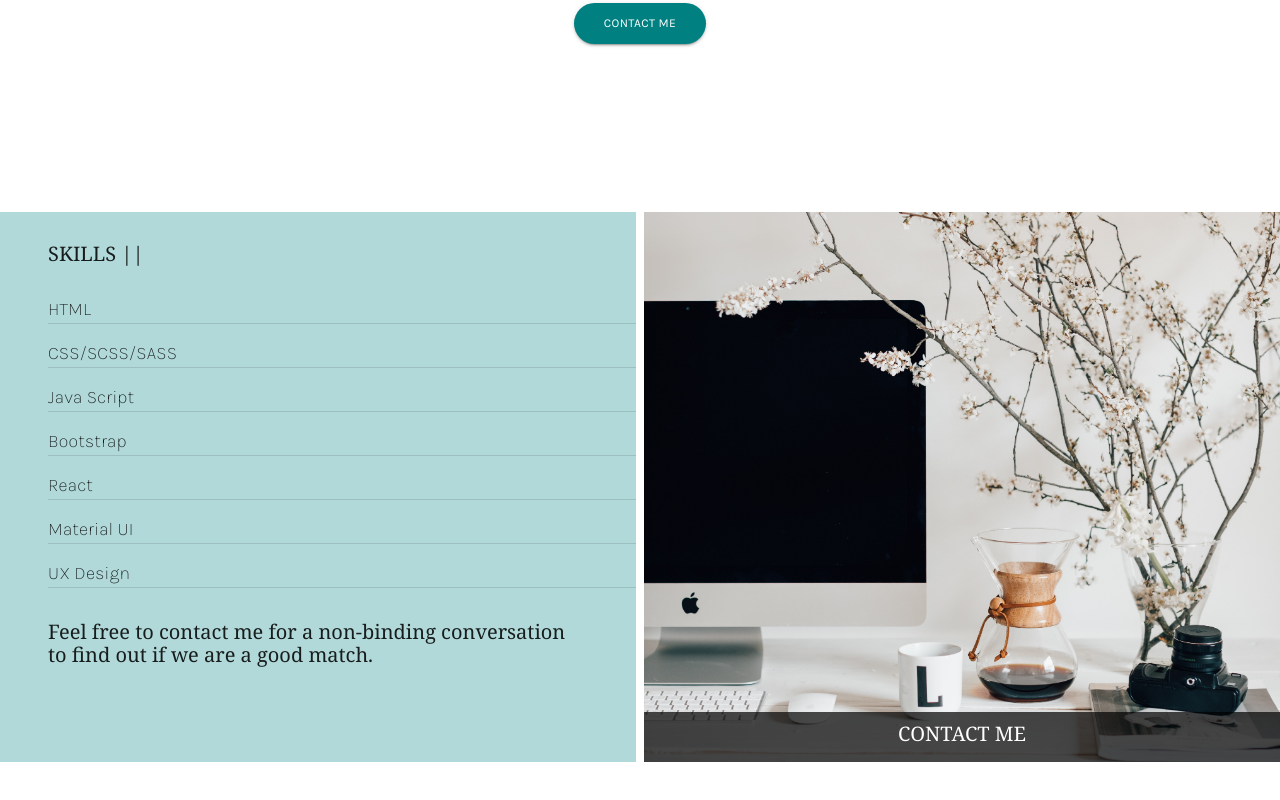
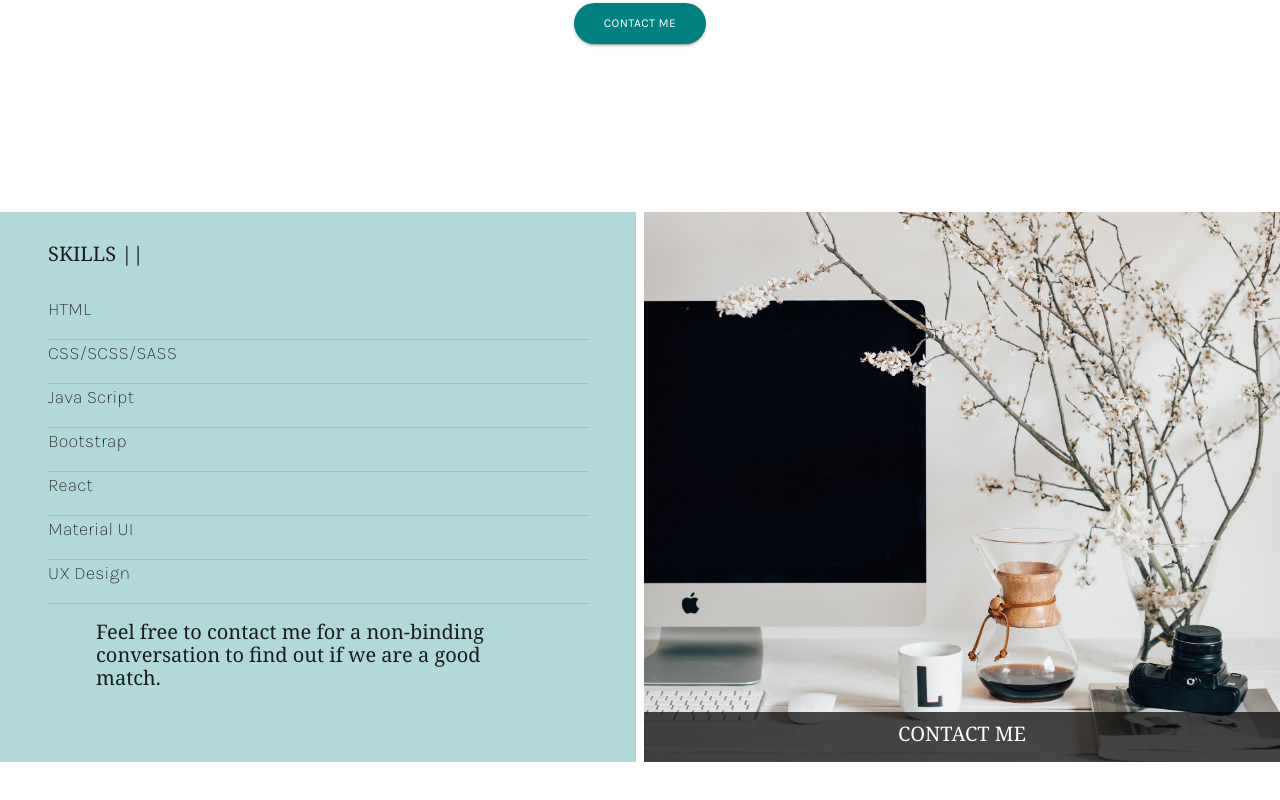
Before and after one commit to anettekoder/portfolioss, a React (Create React App) app: page / in a window 1280 px wide. Shown: the part 642-1442 px from the top of the page. Built offline with nearby package versions, Linux system fonts and the light colour scheme.

Commit message:
Fix index

```diff
--- a/src/pages/index.js
+++ b/src/pages/index.js
@@ -5,15 +5,16 @@ import Paper from "@mui/material/Paper";
 import { styled } from "@mui/material/styles";
 import CardMedia from "@mui/material/CardMedia";
 import image1 from "../components/images/landscape1.jpg";
-import { Link } from "react-router-dom";
+import { Link, useNavigate } from "react-router-dom";
 
 const Item = styled(Paper)(() => ({
   borderRadius: "none",
   boxShadow: "none",
-  borderBox: "boxZize",
+  boxSizing: "border-box"
 }));
 
 function Home() {
+  const navigate = useNavigate();
   return (
     <div>
       <Grid container justify="center" spacing={2}>
@@ -25,7 +26,7 @@ function Home() {
             <Typography variant="h2">and I am a Front End Developer</Typography>
             <PrimaryButton
               variant="contained"
-              href="/contact"
+              onClick={() => navigate("/contact")}
               sx={{ marginTop: "2rem" }}
             >
               Contact me
@@ -34,95 +35,56 @@ function Home() {
         </Grid>
       </Grid>
 
-      <Grid
-        container
-        justify="center"
-        spacing={1}
-        style={{ marginTop: "10rem" }}
-      >
+      <Grid container justify="center" spacing={1} style={{ marginTop: "10rem" }}>
         <Grid item xs={12} md={6}>
           <Item
             style={{
               backgroundColor: "rgba(0, 128, 129, 0.3)",
               borderRadius: "0",
               height: "550px",
-              width: "auto",
+              width: "auto"
             }}
           >
-            <Typography
-              variant="h3"
-              align="left"
-              style={{ marginLeft: "3rem", padding: "30px 0" }}
-            >
+            <div style={{ margin: "0 3rem 0 3rem" }}>
+              <Typography variant="h3" align="left" style={{ padding: "30px 0" }}>
                 SKILLS ||
               </Typography>
-            <Typography
-              variant="body1"
-              align="left"
-              style={{ marginLeft: "3rem", marginBottom: "1rem" }}
-            >
+              <Typography variant="body1" align="left" style={{ marginBottom: "1rem" }}>
                 HTML
+              </Typography>
               <Divider />
+
+              <Typography variant="body1" align="left" style={{ marginBottom: "1rem" }}>
+                CSS/SCSS/SASS
               </Typography>
+              <Divider />
 
-            <Typography
-              variant="body1"
-              align="left"
-              style={{ marginLeft: "3rem", marginBottom: "1rem" }}
-            >
-              CSS/SCSS/SASS
+              <Typography variant="body1" align="left" style={{ marginBottom: "1rem" }}>
+                Java Script
+              </Typography>
               <Divider />
+              <Typography variant="body1" align="left" style={{ marginBottom: "1rem" }}>
+                Bootstrap
               </Typography>
-
-            <Typography
-              variant="body1"
-              align="left"
-              style={{ marginLeft: "3rem", marginBottom: "1rem" }}
-            >
-              Java Script
               <Divider />
+              <Typography variant="body1" align="left" style={{ marginBottom: "1rem" }}>
+                React
               </Typography>
-            <Typography
-              variant="body1"
-              align="left"
-              style={{ marginLeft: "3rem", marginBottom: "1rem" }}
-            >
-              Bootstrap
               <Divider />
+              <Typography variant="body1" align="left" style={{ marginBottom: "1rem" }}>
+                Material UI
               </Typography>
-            <Typography
-              variant="body1"
-              align="left"
-              style={{ marginLeft: "3rem", marginBottom: "1rem" }}
-            >
-              React
               <Divider />
+              <Typography variant="body1" align="left" style={{ marginBottom: "1rem" }}>
+                UX Design
               </Typography>
-            <Typography
-              variant="body1"
-              align="left"
-              style={{ marginLeft: "3rem", marginBottom: "1rem" }}
-            >
-              Material UI
               <Divider />
-            </Typography>
-            <Typography
-              variant="body1"
-              align="left"
-              style={{ marginLeft: "3rem", marginBottom: "1rem" }}
-            >
-              UX Design
-              <Divider />
-            </Typography>
-            <Typography
-              variant="h3"
-              align="left"
-              style={{ padding: "1rem 3rem" }}
-            >
-              Feel free to contact me for a non-binding conversation to find out
-              if we are a good match.
+              <Typography variant="h3" align="left" style={{ padding: "1rem 3rem" }}>
+                Feel free to contact me for a non-binding conversation to find out if we are a good
+                match.
                 <br />
               </Typography>
+            </div>
           </Item>
         </Grid>
         <Grid item xs={12} md={6}>
@@ -146,7 +108,7 @@ function Home() {
                       justifyContent: "center",
                       bottom: "0",
                       left: "50%",
-                      transform: "translateX(-50%)",
+                      transform: "translateX(-50%)"
                     }}
                   >
                     {" "}
```
Lines whose indentation alone changed are shown as unchanged.
